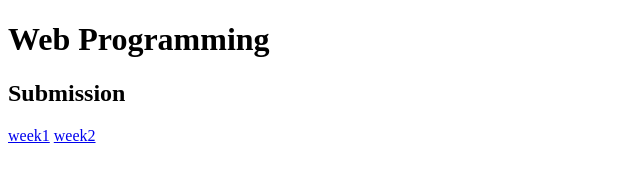
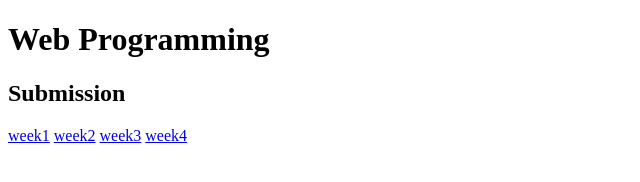
Before and after one commit to 19reyoo/csae104project3E, a plain HTML site: page index.html in a window 1280 px wide. Shown: the whole page, without its empty margins (0-640 px from the left). Drawn offline with Linux system fonts and the light colour scheme.

Commit message:
Update website files

```diff
--- a/index.html
+++ b/index.html
@@ -10,6 +10,8 @@
             <h2>Submission</h2>
             <a href="week1/week1.html">week1</a>
             <a href="week2/week2.html">week2</a>
+            <a href="week3/week3.html">week3</a>
+            <a href="week4/week4.html">week4</a>
         </main>
     </body>
 
```
